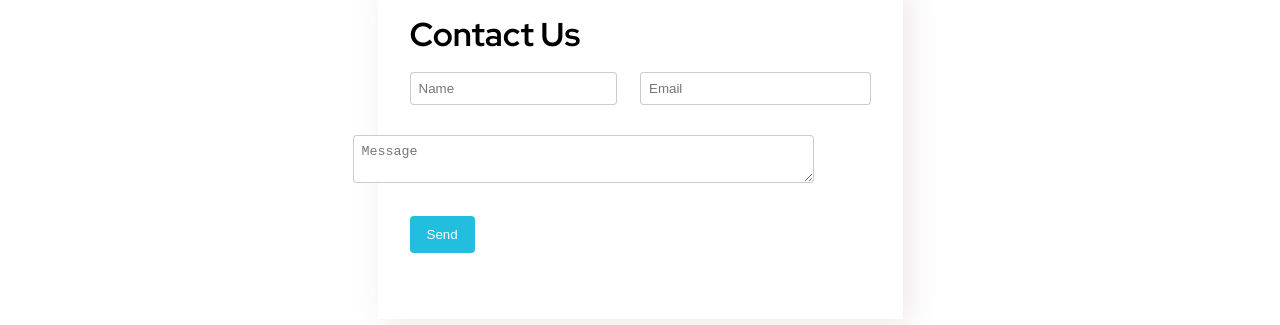
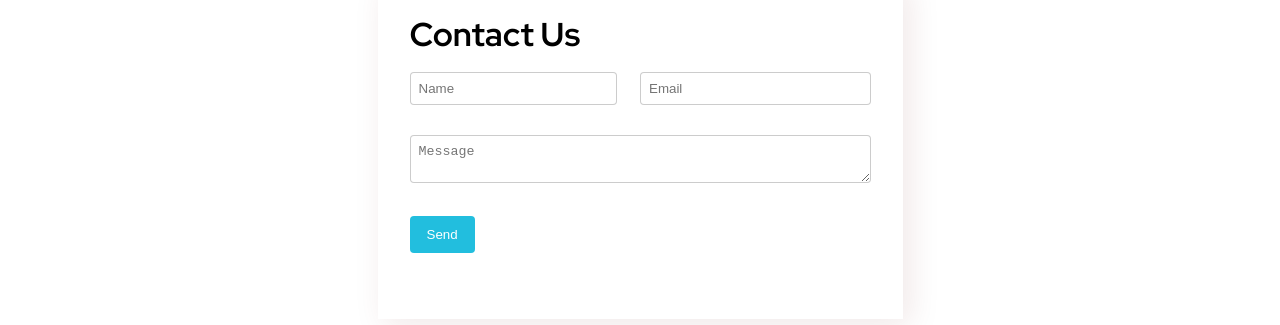
Before and after one commit to andreanthony/andreanthony.github.io, a Jekyll site: the page corycontact.html, which Jekyll copies as it is, in a window 1280 px wide. Shown: the part 288-613 px from the top of the page. Built offline with Jekyll 4.4.1, drawn with Linux system fonts in a browser that asks for light colours; some web fonts are replaced.

Commit message:
Update corycontact.html

```diff
--- a/corycontact.html
+++ b/corycontact.html
@@ -70,7 +70,7 @@
     <input type="text" name="_replyto" placeholder="Email" style="width: 50%;padding: 8px;border: 1px solid rgba(0,0,0,0.2);border-radius: 4px;">
   </label>
   <label>
-    <textarea name="message" placeholder="Message" style="margin-top: 30px;padding: 8px;margin-left: -57px;width: 100%;border: 1px solid rgba(0,0,0,0.2);border-radius: 4px;"></textarea>
+    <textarea name="message" placeholder="Message" style="margin-top: 30px;padding: 8px;width: 100%;border: 1px solid rgba(0,0,0,0.2);border-radius: 4px;"></textarea>
   </label>
 
   <button type="submit" style="background-color: #22bede;color: #fff;padding: .75em 1rem;display: flex;margin-top: 20px;border: 1px solid transparent;border-radius: 4px;">Send</button>
```
